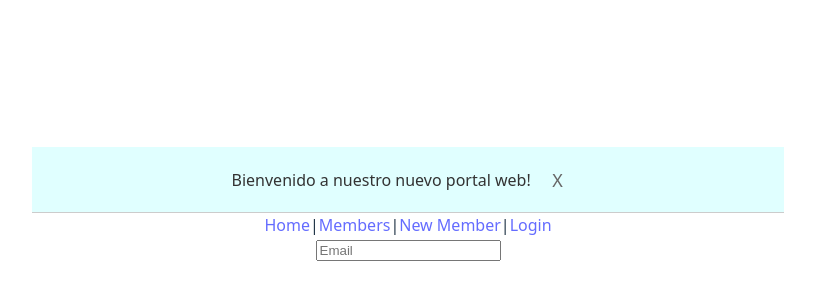
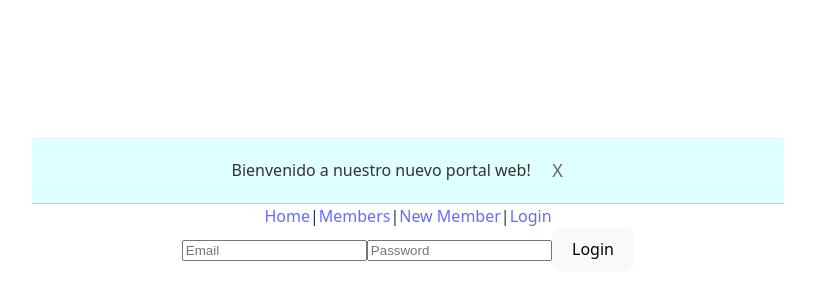
Before and after one commit to carlosmedinagalvez/friends, a React (Vite) app: page /login in a window 1280 px wide. Shown: the part 196-496 px from the top of the page, without its empty margins (232-1047 px from the left). Built offline with nearby package versions, Linux system fonts and the light colour scheme.

Commit message:
fix login form issue

```diff
--- a/src/LoginForm.tsx
+++ b/src/LoginForm.tsx
@@ -24,7 +24,9 @@ function LoginForm() {
         <form onSubmit={handleSubmit(onSubmit)}>
             <input {...register('email')} placeholder="Email" />
             <FieldError message={errors.email?.message} />
-
+            <input {...register('password')} type="password" placeholder="Password"/>
+            <FieldError message={errors.password?.message} />
+            <button type="submit" >Login</button>
         </form>
     )
 }
```
